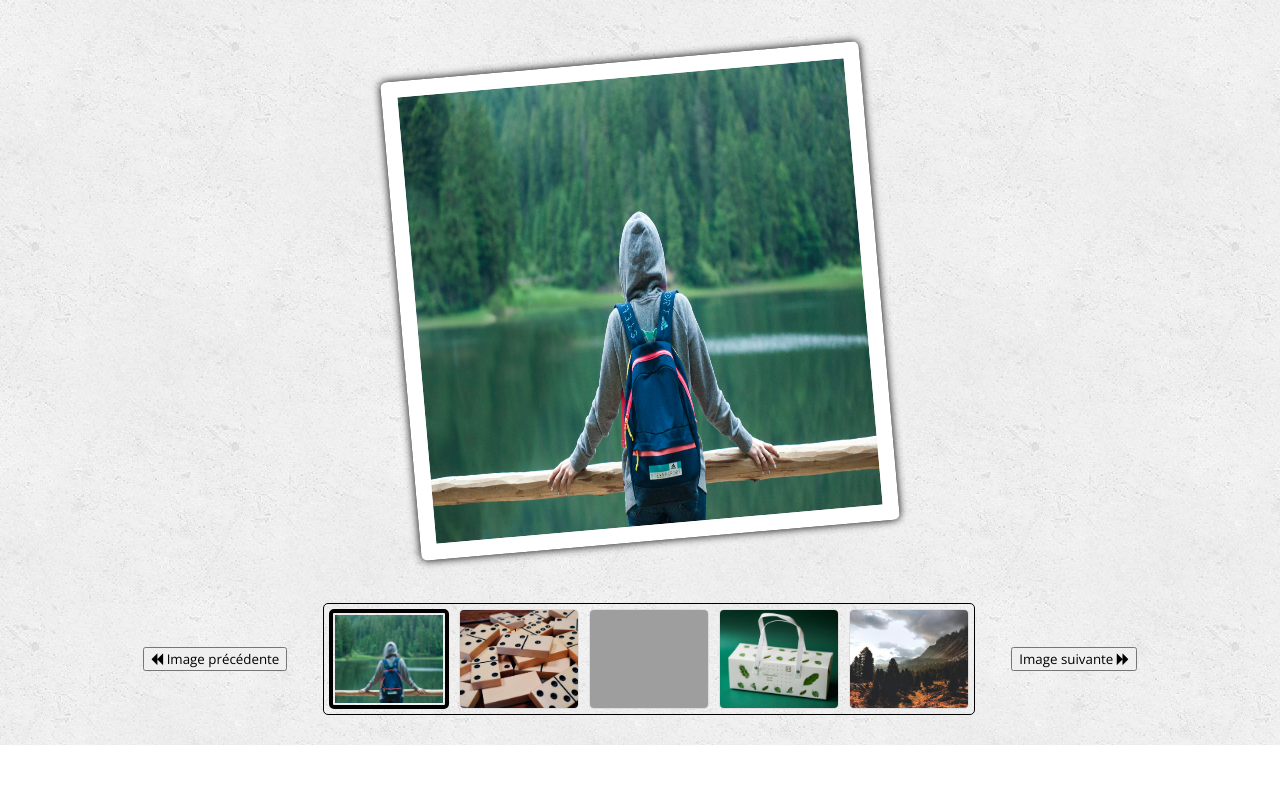
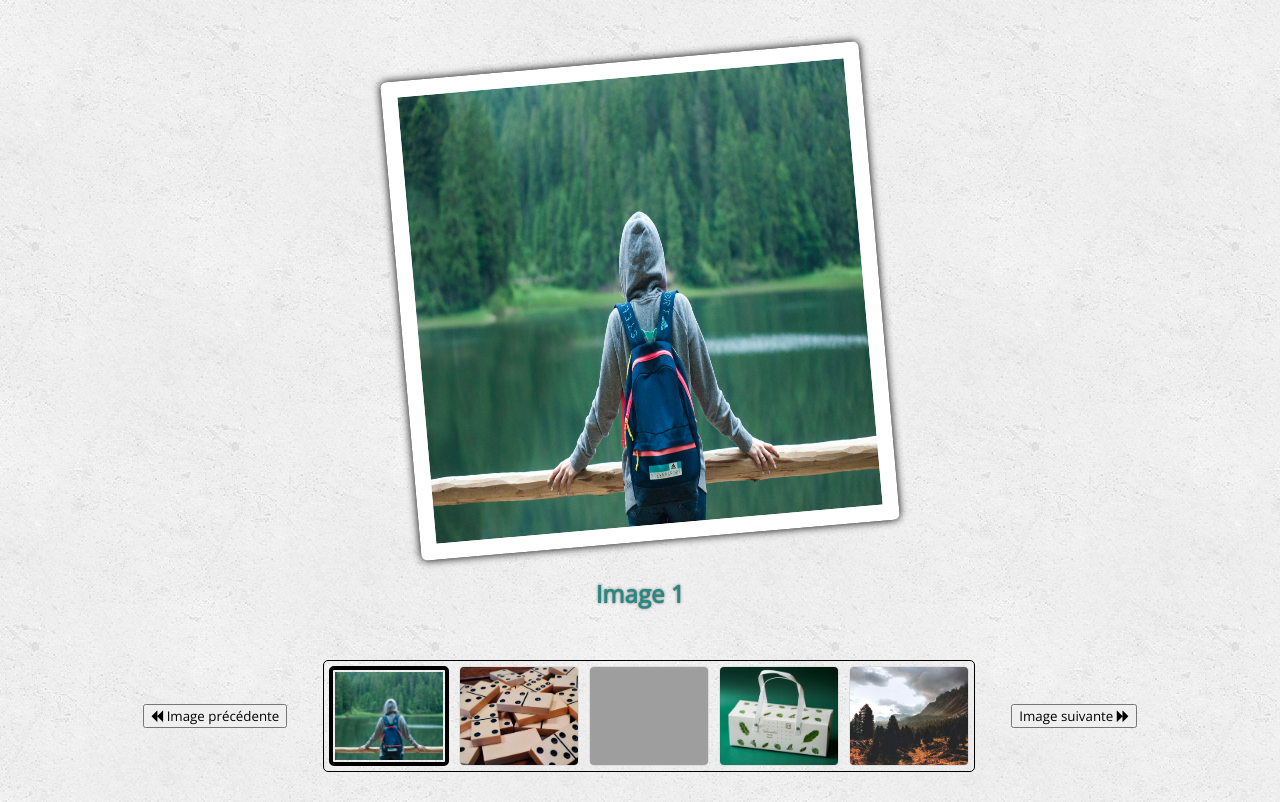
Before and after one commit to OneEyeX/Carousel-Front-ING1-G2, a plain HTML site: page index.html in a window 1280 px wide. Shown: the part 111-913 px from the top of the page. Before the commit the page ends 856 px from the top, so only its background shows below. Drawn offline with nearby package versions, Linux system fonts and the light colour scheme; grey boxes are pictures that could not be loaded.

Commit message:
added figure legend

```diff
--- a/css/styles.css
+++ b/css/styles.css
@@ -59,6 +59,13 @@ header {
     height: 30em;
     width: 30em;
     opacity: 1;
+}
+
+#legend {
+    color: #2A8782;
+    font-size: 1.5em;
+    font-weight: bold;
+    text-shadow: 0 0 3px grey;
 }
 
 .toolbar ul {
--- a/index.html
+++ b/index.html
@@ -40,10 +40,14 @@
     </header>
 
     <main>
+
         <figure id="slider" class="slider">
             <!-- SLIDE IMAGE -->
-            <img id="displayed" class="" src="" alt="Photo du Slide">
+            <img id="displayed" class="" src="" alt="Photo du Slide"><br>
         </figure>
+        <center>
+            <h2 id="legend"></h2>
+        </center>
         <nav class="toolbar">
             <ul class="bottom-ul">
                 <li class="bottom-li"><button id="slider-previous2"><i class="fa fa-backward"></i> Image
--- a/js/slider.js
+++ b/js/slider.js
@@ -16,16 +16,16 @@ var save_enabled;
 // La liste des slides du carrousel.
 var slides =
     [
-        { image: 'images/1.jpg', Id: '1' },
-        { image: 'images/2.jpg', Id: '2' },
-        { image: 'images/3.jpg', Id: '3' },
-        { image: 'images/4.jpg', Id: '4' },
-        { image: 'images/5.jpg', Id: '5' },
-        { image: 'images/6.jpg', Id: '6' },
-        { image: 'images/7.jpg', Id: '7' },
-        { image: 'images/8.jpg', Id: '8' },
-        { image: 'images/9.jpg', Id: '9' },
-        { image: 'images/10.jpg', Id: '10' }
+        { image: 'images/1.jpg', Id: '1', legend: 'Image 1' },
+        { image: 'images/2.jpg', Id: '2', legend: 'Image 2' },
+        { image: 'images/3.jpg', Id: '3', legend: 'Image 3' },
+        { image: 'images/4.jpg', Id: '4', legend: 'Image 4' },
+        { image: 'images/5.jpg', Id: '5', legend: 'Image 5' },
+        { image: 'images/6.jpg', Id: '6', legend: 'Image 6' },
+        { image: 'images/7.jpg', Id: '7', legend: 'Image 7' },
+        { image: 'images/8.jpg', Id: '8', legend: 'Image 8' },
+        { image: 'images/9.jpg', Id: '9', legend: 'Image 9' },
+        { image: 'images/10.jpg', Id: '1', legend: 'Image 10' }
     ];
 
 
@@ -176,7 +176,7 @@ function refreshSlider() {
 
     // Recherche des balises de contenu du carrousel.
     var sliderImage = document.querySelector('#slider img');
-
+    var sliderLegend = document.querySelector('#legend');
     // Ajoutez la classe "animate" pour déclencher l'animation
     sliderImage.classList.add('animate');
 
@@ -187,6 +187,10 @@ function refreshSlider() {
 
     // Changement de la source de l'image et du texte de la légende du carrousel.
     sliderImage.src = slides[state.index].image;
+    // ajout de legend comme alternative de l'image
+    sliderImage.setAttribute('alt', slides[state.index].legend);
+    // change du contenu du H2 de slider legend
+    sliderLegend.textContent = slides[state.index].legend;
 
     if (save_enabled) {
         localStorage.setItem('lastImageId', state.index);
```
